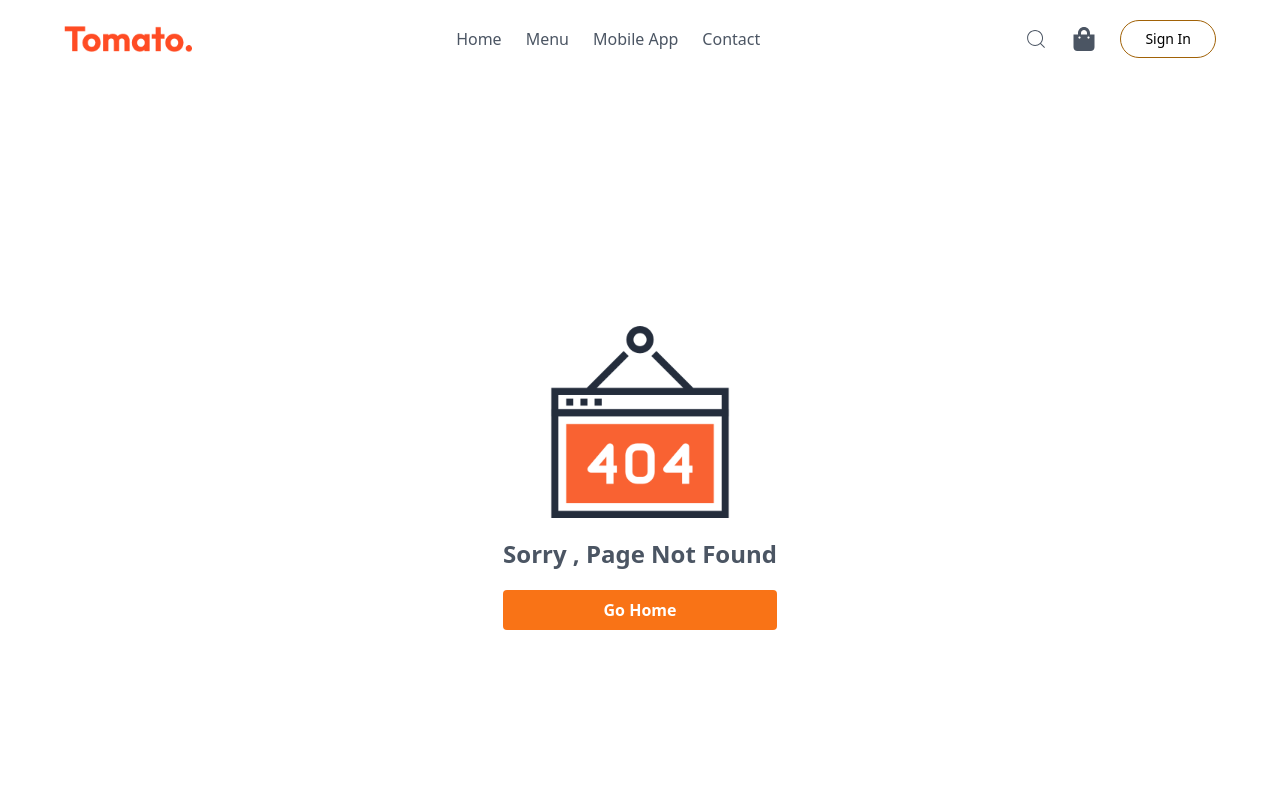
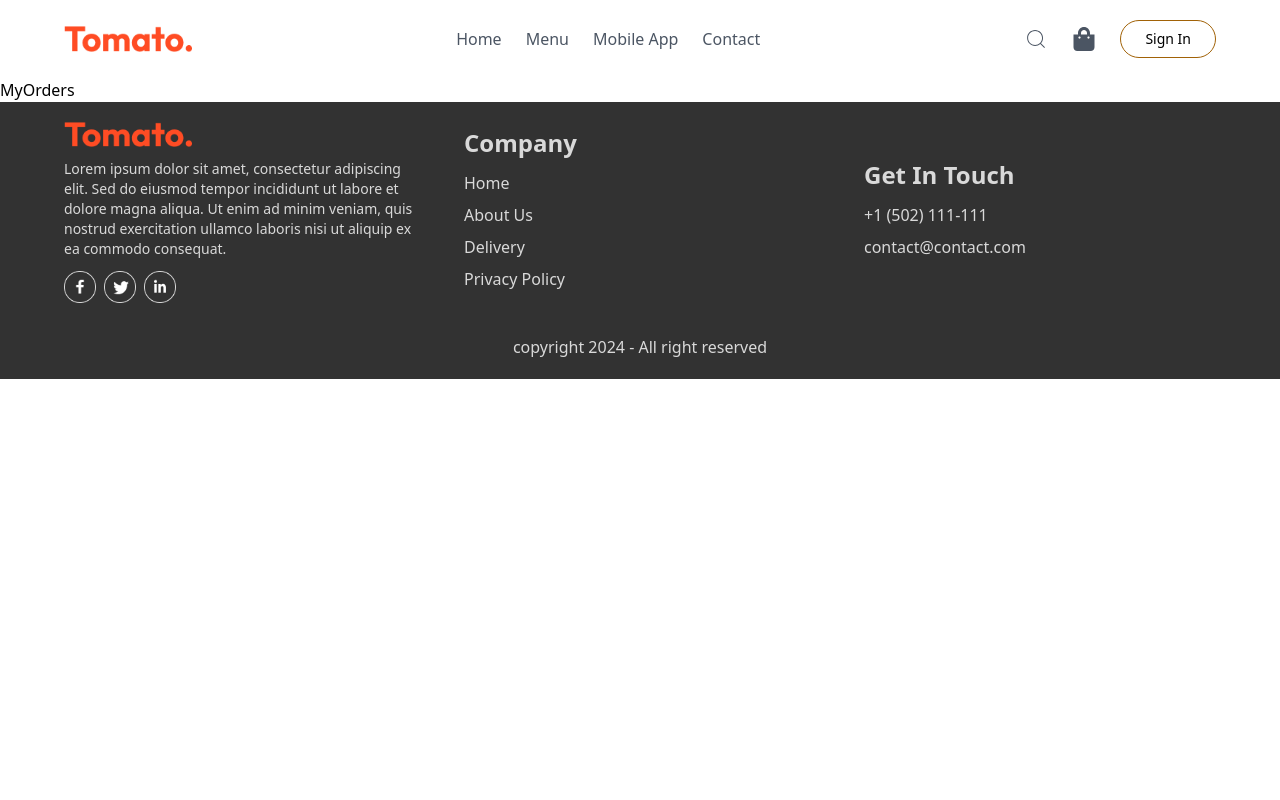
Before and after one commit to abdulla-freihat/food-delivery-mern, a React (Vite) app in the folder client/: page /my-orders in a window 1280 px wide. Shown: the top 800 px of the page. Built offline with nearby package versions, Linux system fonts and the light colour scheme; no server answers.

Commit message:
add my orders page component

```diff
--- a/client/src/App.jsx
+++ b/client/src/App.jsx
@@ -9,6 +9,7 @@
 import Page404 from "./pages/Page404.jsx";
 import Order from "./pages/order/Order.jsx";
 import VerifyOrder from "./pages/verify/VerifyOrder.jsx";
+import MyOrders from "./pages/myOrders/MyOrders.jsx";
 import { ToastContainer } from "react-toastify";
 import 'react-toastify/dist/ReactToastify.css';
 
@@ -35,6 +36,7 @@
             <Route path="/cart" element={<Cart />} />
             <Route path="/order" element={<Order />} />
             <Route path="/verify" element={<VerifyOrder />} />
+            <Route path="/my-orders" element={<MyOrders />} />
 
             <Route path="*" element={<Page404 />} />
           </Routes>
--- a/client/src/components/Navbar.jsx
+++ b/client/src/components/Navbar.jsx
@@ -118,10 +118,12 @@
               {isDropdownOpen && (
                 <div className="absolute right-0 mt-2 w-48 bg-white shadow-lg rounded-lg border border-orange-500">
                   <ul className="flex flex-col gap-2 p-2">
+                    <Link to='/my-orders'>
                     <li className="flex items-center cursor-pointer p-2 hover:bg-gray-100">
                       <img src={assets.bag_icon} alt="orders" className="w-5 mr-2" />
                       <p className="text-sm">Orders</p>
                     </li>
+                    </Link>
                     <li onClick={logout} className="flex items-center cursor-pointer p-2 hover:bg-gray-100">
                       <img src={assets.logout_icon} alt="logout" className="w-5 mr-2" />
                       <p className="text-sm">Logout</p>
--- /dev/null
+++ b/client/src/pages/myOrders/MyOrders.jsx
@@ -0,0 +1,9 @@
+import React from 'react'
+
+const MyOrders = () => {
+  return (
+    <div>MyOrders</div>
+  )
+}
+
+export default MyOrders
```
